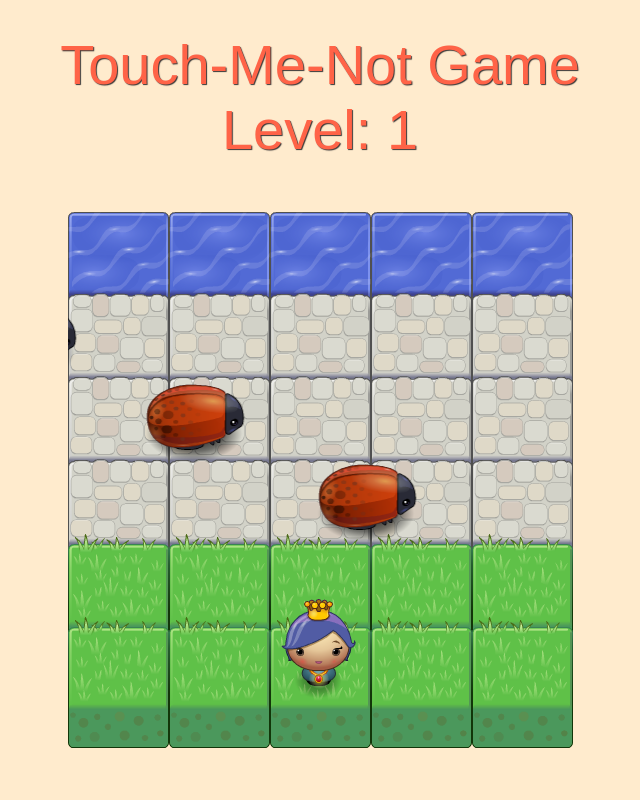
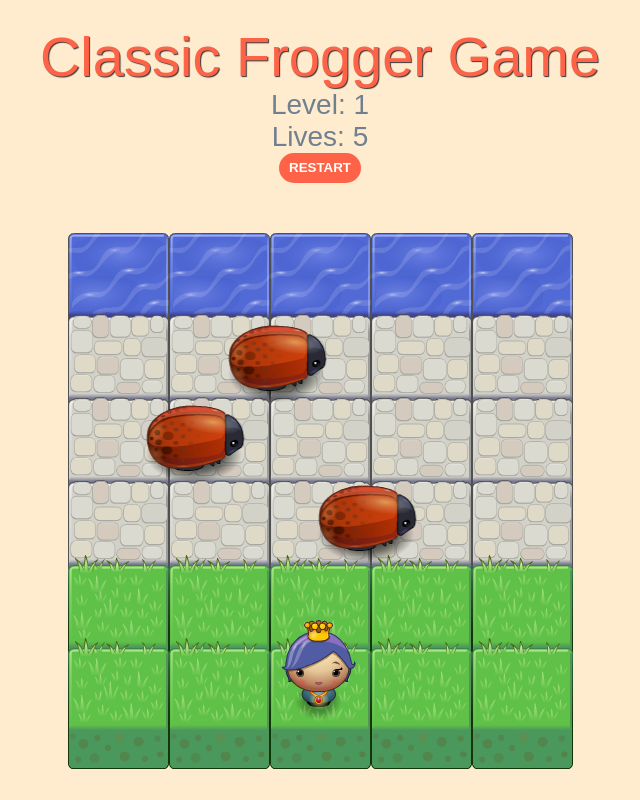
Before and after one commit to lexizotomayor/fend-classic-arcade-game, a plain HTML site: page index.html in a window 1280 px wide. Shown: the whole page, without its empty margins (320-960 px from the left). Drawn offline with Linux system fonts and the light colour scheme; a web font is replaced by a local one.

Commit message:
Added lives and levels

```diff
--- a/css/style.css
+++ b/css/style.css
@@ -1,8 +1,15 @@
+*,
+*:before,
+*:after {
+    box-sizing: border-box;
+    margin: 0;
+    padding: 0;
+}
+
 body {
     text-align: center;
     padding-top: 3vh;
     background: blanchedalmond;
-
 }
 
 h1 {
@@ -11,3 +18,22 @@ h1 {
     text-shadow: 1px 1px 1px rgb(58, 55, 55);
     color: tomato;
 }
+
+p {
+    font: 1.75em 'Baloo', sans-serif;
+    margin: 0;
+    color: slategrey;
+}
+
+button {
+    height: 30px;
+    padding: 10px;
+    line-height: 10px;
+    border-radius: 15px;
+    border: none;
+    text-transform: uppercase;
+    font-weight: bold;
+    font-family: 'Baloo', sans-serif;
+    background: tomato;
+    color: #fff;
+}
--- a/index.html
+++ b/index.html
@@ -8,8 +8,10 @@
 </head>
 <body>
     <div>
-        <h1>Touch-Me-Not Game</h1>
-        <h1>Level: <span id="level">1</span></h1>
+        <h1>Classic Frogger Game</h1>
+        <p>Level: <span id="level">1</span></p>
+        <p>Lives: <span id="lives">5</span></p>
+        <button>Restart</button>
     </div>
     <script src="js/resources.js"></script>
     <script src="js/app.js"></script>
--- a/js/app.js
+++ b/js/app.js
@@ -2,6 +2,8 @@
 let playerStartGrid = { row:5, column:2 };
 let levelElement = document.getElementById('level');
 let level = 1;
+let livesElement = document.getElementById('lives');
+let lives = 5;
 
 // Enemies our player must avoid
 
@@ -52,7 +54,7 @@ Player.prototype.update = function() {
             levelElement.innerText = level;
             player.position = gridToPosition(player.grid);
             player.timeInWater = 0;
-
+            //Accelerates speed after every level
             let numEnemies = allEnemies.length;
             for (i=0; i < numEnemies; i++) {
                 let enemy = allEnemies[i];
@@ -95,9 +97,9 @@ Player.prototype.handleInput = function(key) {
 // Now instantiate your objects.
 // Place all enemy objects in an array called allEnemies
 let allEnemies = [];
-allEnemies.push(new Enemy({row:3,column:-1}, 50 + Math.random() * 150));
+allEnemies.push(new Enemy({row:3,column:-1}, 50 + (Math.random() * 150)));
 allEnemies.push(new Enemy({row:2,column:-1}, 50 + Math.random() * 200));
-allEnemies.push(new Enemy({row:1,column:-1}, Math.random() * 200));
+allEnemies.push(new Enemy({row:1,column:-1}, 50 + Math.random() * 200));
 // Place the player object in a variable called player
 const player = new Player(playerStartGrid);
 
@@ -146,6 +148,18 @@ function checkCollisions() {
             enemyGrid.column == player.grid.column) {
             player.grid = {row:5,column:2};
             player.position = gridToPosition(player.grid);
+            lives--;
+            livesElement.innerText = lives;
+            if (lives === 0) {
+                reset();
+            }
         }
     }
 }
+
+function reset() {
+    level = 1;
+    levelElement.innerText = level;
+    lives = 5;
+    livesElement.innerText = lives;
+}
```
